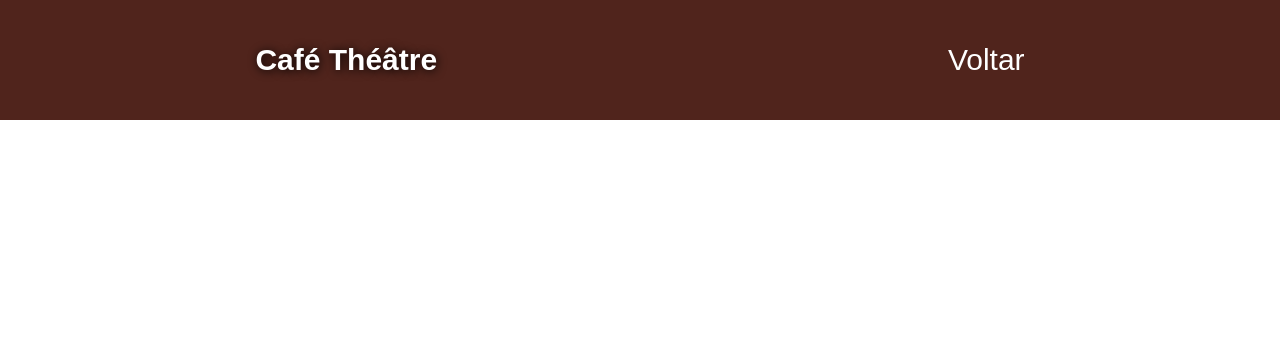
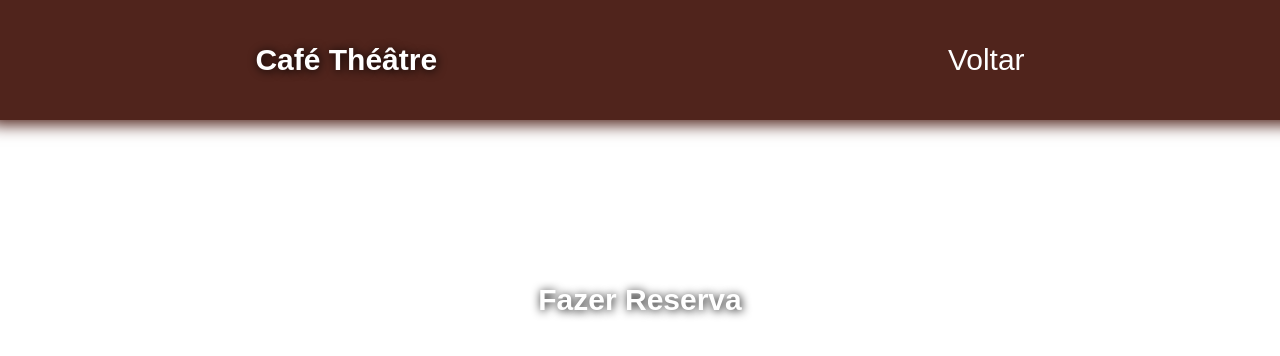
Before and after one commit to devcauanbernardino/Cafeteria, a plain HTML site: page index02.html in a window 1280 px wide. Drawn offline with Linux system fonts and the light colour scheme; a web font is replaced by a local one.

Commit message:
fiz alteração p alinhar e o outro index

```diff
--- a/index02.html
+++ b/index02.html
@@ -18,8 +18,10 @@
           </nav>
     </header>
     <main>
-        <section class="formulario">
-            <h1>Fazer Reserva</h1>
+        <section id="formulario">
+            <div class="content">
+                <h1>Fazer Reserva</h1>
+            </div>
         </section>
     </main>
 </body>
--- a/style.css
+++ b/style.css
@@ -48,13 +48,15 @@
     padding: 30px 20px;
     background-color: #50241c;
     color: white;
+    box-shadow: -10px 5px 15px #53271f;
 }
 #home {
     width: 100%;
+    display: flex;
+    align-items: center;
     height: 820px;
     background-image: url(Imagens/cafe-1920.jpg);
     color: white;
-    display: block;
 }
 #sobre {
     width: 100%;
@@ -67,9 +69,6 @@
 .conteudo-home {
     width: 800px;
     margin: 0 auto;
-    position: absolute;
-    bottom: 200px;
-    left: 480px;
     text-align: center;
     box-shadow: 10px 10px 10px #5a3627;
     border:1px solid #5a3627;
@@ -128,6 +127,7 @@
         width: 500px;
         height: 680px;
         border-radius: 10px;
+        box-shadow: 10px 10px 10px #5a3627
     }
 
 }
--- a/style02.css
+++ b/style02.css
@@ -3,7 +3,15 @@
     padding: 0;
 
 }
-main {
+#formulario {
     display: flex;
-
+    justify-content: center;
+    align-items: center;
+    width: 100%;
+    width: 500px;
+    height: 600px;
+    margin: 0 auto;
 }
+.content {
+    text-align: center;
+}
```
